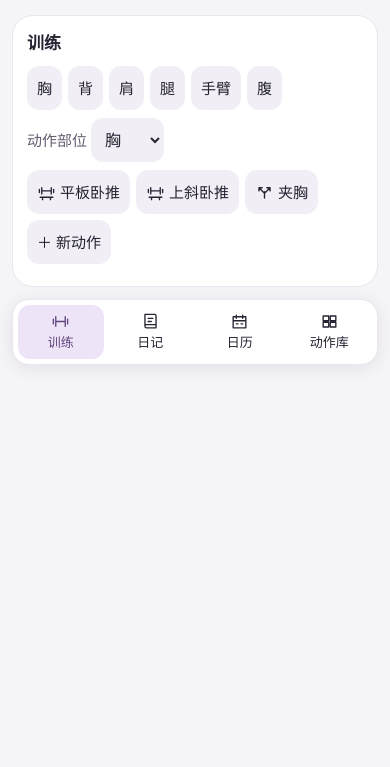
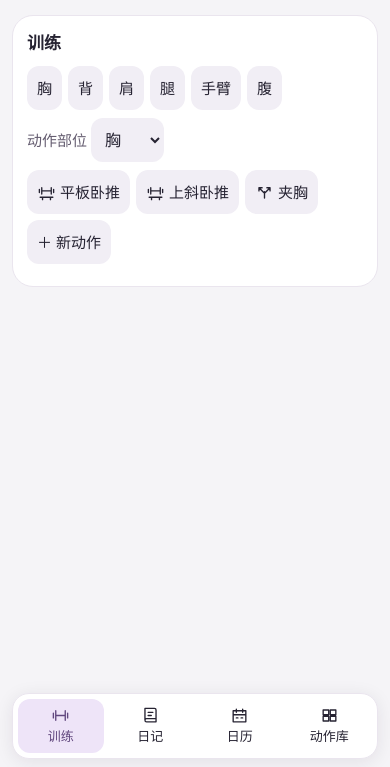
Before and after one commit to Leon183531/fitness-journal-web, a plain HTML site: page index.html in a window 390 px wide. Shown: the part 77-844 px from the top of the page. Drawn offline with Linux system fonts and the light colour scheme.

Commit message:
Fix mobile navigation to the viewport bottom

```diff
--- a/app.js
+++ b/app.js
@@ -7,6 +7,10 @@ const get = id => document.getElementById('fj-' + id);
 const nav = root.querySelector('nav');
 const editDone = get('edit-done');
 const dock = get('dock');
+const footer = get('footer');
+new ResizeObserver(() => {
+  root.style.setProperty('--footer-height', footer.getBoundingClientRect().height + 'px');
+}).observe(footer);
 const key = 'fitness-journal-v1';
 let today = dateKey(new Date());
 const defaultMoods = [['😊', '开心'], ['🔥', '练爽了'], ['😌', '平静'], ['😴', '疲惫'], ['☁️', '低落']];
--- a/index.html
+++ b/index.html
@@ -1,4 +1,4 @@
-<!doctype html><html lang="zh-CN"><head><meta charset="utf-8"><meta name="viewport" content="width=device-width,initial-scale=1"><meta name="theme-color" content="#f5f4f7"><meta name="apple-mobile-web-app-capable" content="yes"><meta name="apple-mobile-web-app-title" content="健身日记"><title>健身日记</title><link rel="manifest" href="./manifest.webmanifest"><link rel="apple-touch-icon" href="./icon.png"></head><body><main>
+<!doctype html><html lang="zh-CN"><head><meta charset="utf-8"><meta name="viewport" content="width=device-width,initial-scale=1,viewport-fit=cover"><meta name="theme-color" content="#f5f4f7"><meta name="apple-mobile-web-app-capable" content="yes"><meta name="apple-mobile-web-app-title" content="健身日记"><title>健身日记</title><link rel="manifest" href="./manifest.webmanifest"><link rel="apple-touch-icon" href="./icon.png"></head><body><main>
 <div id="fitness-journal">
   <header><div class="brand-mark" aria-hidden="true">✦</div><div><h1>健身日记</h1><small id="fj-subtitle">训练与心情</small></div></header>
   <article id="fj-install" hidden><details>
@@ -110,7 +110,8 @@ body {margin:0}
   --plum:light-dark(#61477e,#d7baf5); --badge:light-dark(#eee4f8,#453553);
   --edge:light-dark(#eae5ee,#3e3848);
   color:var(--ink); font:15px/1.5 system-ui,sans-serif; max-width:480px; margin:auto;
-  padding:16px 12px max(12px, env(safe-area-inset-bottom));
+  padding:max(16px, env(safe-area-inset-top)) max(12px, env(safe-area-inset-right))
+    calc(var(--footer-height, 76px) + 24px + env(safe-area-inset-bottom)) max(12px, env(safe-area-inset-left));
 }
 #fitness-journal header {display:flex; align-items:center; gap:12px; padding:2px 4px 18px}
 #fitness-journal .brand-mark {display:grid; place-items:center; width:44px; height:44px; border-radius:15px; background:var(--plum); color:var(--paper); font-size:22px}
@@ -145,7 +146,7 @@ body {margin:0}
 #fitness-journal .day-extra {font-size:11px; color:var(--muted)}
 #fitness-journal .fields {display:grid; grid-template-columns:repeat(2,minmax(0,1fr)); gap:8px; margin:8px 0}
 #fitness-journal #fj-training .fields {grid-template-columns:minmax(0,1.5fr) minmax(0,1fr)}
-#fitness-journal footer {position:sticky; bottom:0; z-index:1; background:var(--paper); border:1px solid var(--edge); border-radius:17px; box-shadow:0 3px 18px #22153116; padding:5px max(5px, env(safe-area-inset-right)) max(5px, env(safe-area-inset-bottom)) max(5px, env(safe-area-inset-left))}
+#fitness-journal footer {position:fixed; bottom:calc(8px + env(safe-area-inset-bottom)); left:50%; transform:translateX(-50%); width:min(480px, calc(100% - 24px - env(safe-area-inset-left) - env(safe-area-inset-right))); box-sizing:border-box; z-index:2; background:var(--paper); border:1px solid var(--edge); border-radius:17px; box-shadow:0 3px 18px #22153116; padding:5px}
 #fitness-journal nav {display:grid; grid-template-columns:repeat(4,minmax(0,1fr)); gap:4px}
 #fitness-journal nav button {background:transparent; display:flex; flex-direction:column; align-items:center; justify-content:center; gap:2px; font-size:13px}
 #fitness-journal nav button[aria-pressed=true] {background:var(--badge); color:var(--plum)}
--- a/sw.js
+++ b/sw.js
@@ -1,4 +1,4 @@
-const cacheName = 'fitness-journal-shell-v6';
+const cacheName = 'fitness-journal-shell-v7';
 const shell = ['./index.html', './app.js', './diary.mjs', './photos.mjs', './backup.mjs', './manifest.webmanifest', './icon.png', './icon-512.png'];
 
 self.addEventListener('install', event => {
```
